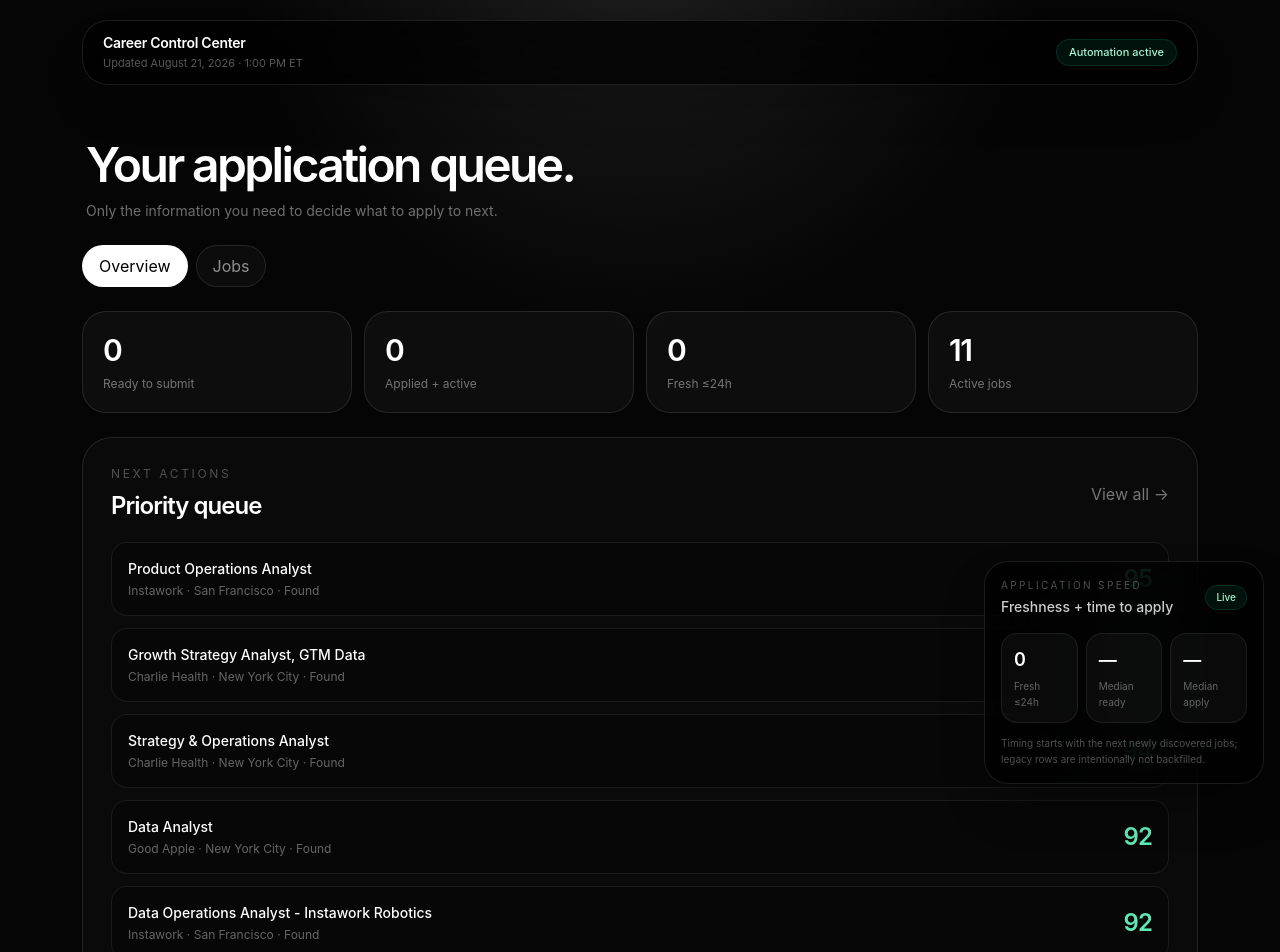
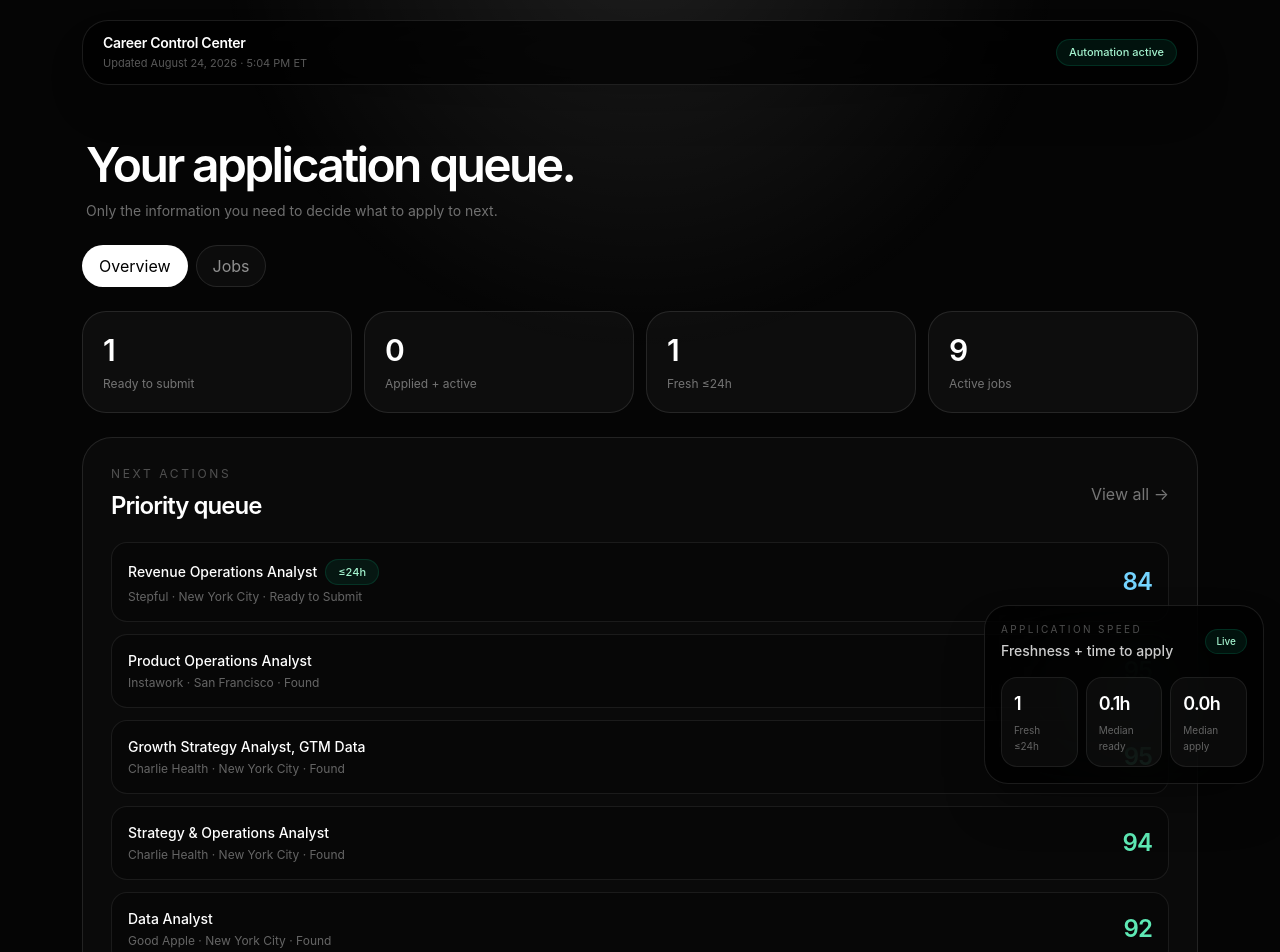
Before and after one commit to micksems/ai-portfolio, a Next.js app: page /job-search in a window 1280 px wide. Shown: the top 952 px of the page. Built offline with nearby package versions, Linux system fonts and the light colour scheme.

Commit message:
Sync audited job search state

```diff
--- a/src/data/jobSearchData.js
+++ b/src/data/jobSearchData.js
@@ -1,6 +1,6 @@
 export const jobSearchData = {
-  updatedAt: "August 21, 2026 · 1:00 PM ET",
-  nextReport: "Tomorrow at 9:00 AM ET",
+  updatedAt: "August 24, 2026 · 5:04 PM ET",
+  nextReport: "August 25, 2026 · 9:00 AM ET",
   recurringReport: "Every day at 9:00 AM ET",
   locations: ["New York City", "San Francisco", "Charlotte"],
   roleFamilies: [
@@ -14,6 +14,76 @@ export const jobSearchData = {
   ],
   jobs: [
     {
+      company: "United Hospital Fund",
+      role: "Data Analyst (SQL Expertise)",
+      location: "New York City",
+      score: 81,
+      status: "Closed",
+      contacts: 2,
+      url: "https://www.indeed.com/viewjob?jk=215e8d1929e98a35",
+      roleFamily: "Analytics / Data",
+      discoverySource: "Indeed",
+    },
+    {
+      company: "Good Apple",
+      role: "Data Analyst",
+      location: "New York City",
+      score: 92,
+      status: "Found",
+      contacts: 0,
+      url: "https://goodapple.applytojob.com/apply/Z8TdorkT0r/Data-Analyst",
+      roleFamily: "Analytics / Data",
+      discoverySource: "Employer ATS",
+      canonicalSource: "Employer ATS",
+    },
+    {
+      company: "Instawork",
+      role: "Data Operations Analyst - Instawork Robotics",
+      location: "San Francisco",
+      score: 92,
+      status: "Found",
+      contacts: 1,
+      url: "https://job-boards.greenhouse.io/instawork/jobs/4620751006",
+      roleFamily: "Analytics / Data",
+      discoverySource: "Greenhouse",
+      canonicalSource: "Employer ATS",
+    },
+    {
+      company: "AvidXchange",
+      role: "Business Insights Analyst I",
+      location: "Charlotte",
+      score: 91,
+      status: "Closed",
+      contacts: 1,
+      url: "https://www.linkedin.com/jobs/view/business-insights-analyst-i-at-avidxchange-inc-4423208846",
+      roleFamily: "Business / Operations",
+      discoverySource: "LinkedIn",
+    },
+    {
+      company: "Walmart / VIZIO",
+      role: "(USA) Data Analyst II",
+      location: "New York City",
+      score: 90,
+      status: "Found",
+      contacts: 1,
+      url: "https://careers.walmart.com/us/en/jobs/R-2504580",
+      roleFamily: "Analytics / Data",
+      discoverySource: "Employer Careers",
+      canonicalSource: "Employer Careers",
+    },
+    {
+      company: "NYC Campaign Finance Board",
+      role: "Data & Metrics Analyst",
+      location: "New York City",
+      score: 87,
+      status: "Found",
+      contacts: 1,
+      url: "https://cityjobs.nyc.gov/job/data-and-metrics-analyst-in-manhattan-jid-44848",
+      roleFamily: "Analytics / Data",
+      discoverySource: "NYC Jobs",
+      canonicalSource: "Public Sector Careers",
+    },
+    {
       company: "Instawork",
       role: "Product Operations Analyst",
       location: "San Francisco",
@@ -21,9 +91,9 @@ export const jobSearchData = {
       status: "Found",
       contacts: 1,
       url: "https://job-boards.greenhouse.io/instawork/jobs/4583589006?gh_src=dd8f22f76us",
-      resume: "",
-      fit: "Excellent early-career Product Operations fit: workflow analysis, analytics, cross-functional execution, AI/automation, and operational problem solving.",
-      risk: "Sponsorship policy remains unverified and must be reviewed before submission.",
+      roleFamily: "Product / Product Operations",
+      discoverySource: "Greenhouse",
+      canonicalSource: "Employer ATS",
     },
     {
       company: "Charlie Health",
@@ -33,9 +103,9 @@ export const jobSearchData = {
       status: "Found",
       contacts: 1,
       url: "https://www.charliehealth.com/careers/corporate?gh_jid=5998559004",
-      resume: "",
-      fit: "Excellent overlap with SQL, analytics, AI tools, low-code automation, KPI work, marketing data, and operations.",
-      risk: "Work authorization and sponsorship requirements still need employer-side confirmation.",
+      roleFamily: "Strategy / Operations",
+      discoverySource: "Employer Careers",
+      canonicalSource: "Employer Careers",
     },
     {
       company: "Charlie Health",
@@ -45,45 +115,9 @@ export const jobSearchData = {
       status: "Found",
       contacts: 1,
       url: "https://www.charliehealth.com/careers/corporate?gh_jid=5997404004",
-      resume: "",
-      fit: "Strong strategy/operations fit built around project coordination, workflow improvement, data analysis, and stakeholder-facing automation work.",
-      risk: "Less direct strategy-title experience than some candidates; resume should lead with analytical project ownership and process improvement.",
-    },
-    {
-      company: "Good Apple",
-      role: "Data Analyst",
-      location: "New York City",
-      score: 92,
-      status: "Found",
-      contacts: 0,
-      url: "https://goodapple.applytojob.com/apply/Z8TdorkT0r/Data-Analyst",
-      resume: "",
-      fit: "Strong analytics fit with SQL, Tableau, campaign measurement, dashboards, and marketing analytics.",
-      risk: "Work authorization and sponsorship answers still require manual confirmation.",
-    },
-    {
-      company: "Instawork",
-      role: "Data Operations Analyst - Instawork Robotics",
-      location: "San Francisco",
-      score: 92,
-      status: "Found",
-      contacts: 1,
-      url: "https://job-boards.greenhouse.io/instawork/jobs/4620751006",
-      resume: "",
-      fit: "Strong overlap with AI data operations, QA, analytics, automation, and cross-functional project work.",
-      risk: "Sponsorship policy not confirmed.",
-    },
-    {
-      company: "AvidXchange",
-      role: "Business Insights Analyst I",
-      location: "Charlotte",
-      score: 91,
-      status: "Found",
-      contacts: 1,
-      url: "https://www.linkedin.com/jobs/view/business-insights-analyst-i-at-avidxchange-inc-4423208846",
-      resume: "",
-      fit: "Strong business analytics fit with SQL, Tableau, CRM, customer analysis, and KPI work.",
-      risk: "Final employer-side application page should be re-verified before submission.",
+      roleFamily: "Strategy / Operations",
+      discoverySource: "Employer Careers",
+      canonicalSource: "Employer Careers",
     },
     {
       company: "Rain",
@@ -93,190 +127,39 @@ export const jobSearchData = {
       status: "Found",
       contacts: 1,
       url: "https://jobs.ashbyhq.com/rain/2a014d5a-c59e-4cac-9fa9-b365991ae27a",
-      resume: "",
-      fit: "Strong implementation fit across requirements gathering, partner onboarding, workflow analysis, project coordination, SQL, CRM, and automation.",
-      risk: "Fintech/payments domain exposure is limited; lead with implementation process, client needs, CRM, and workflow evidence rather than domain claims.",
-    },
-    {
-      company: "Walmart / VIZIO",
-      role: "(USA) Data Analyst II",
-      location: "New York City",
-      score: 90,
-      status: "Found",
-      contacts: 1,
-      url: "https://careers.walmart.com/us/en/jobs/R-2504580",
-      resume: "",
-      fit: "Strong fit for data quality, dashboarding, SQL/Python, stakeholder analysis, and media analytics.",
-      risk: "Title is level II, though the posting allows degree-based qualification.",
+      roleFamily: "Implementation",
+      discoverySource: "Ashby",
+      canonicalSource: "Employer ATS",
     },
     {
       company: "Nen Creative",
       role: "Operations Coordinator",
-      location: "New York City / San Francisco",
+      location: "",
       score: 88,
-      status: "Found",
+      status: "Closed",
       contacts: 1,
       url: "https://jobs.ashbyhq.com/nen-creative/4eccbd19-890a-485c-8e1b-5cf1b0255ed1",
-      resume: "",
-      fit: "Strong early-career operations fit across project coordination, recurring workflows, record management, CRM systems, process documentation, and operational follow-through.",
-      risk: "Direct finance-operations tools such as QuickBooks, Ramp, and Gusto are not verified; emphasize systems discipline and process ownership instead.",
+      roleFamily: "Business / Operations",
+      discoverySource: "Ashby",
+      canonicalSource: "Employer ATS",
     },
     {
-      company: "NYC Campaign Finance Board",
-      role: "Data & Metrics Analyst",
+      company: "Stepful",
+      role: "Revenue Operations Analyst",
       location: "New York City",
-      score: 87,
-      status: "Found",
+      score: 84,
+      status: "Ready to Submit",
       contacts: 1,
-      url: "https://cityjobs.nyc.gov/job/data-and-metrics-analyst-in-manhattan-jid-44848",
-      resume: "",
-      fit: "Strong analytics and reporting fit with Tableau, Python, data cleaning, and decision support.",
-      risk: "Survey-design experience is not currently verified.",
-    },
-    {
-      company: "United Hospital Fund",
-      role: "Data Analyst (SQL Expertise)",
-      location: "New York City",
-      score: 81,
-      status: "Found",
-      contacts: 2,
-      url: "https://www.indeed.com/viewjob?jk=215e8d1929e98a35",
-      resume: "",
-      fit: "Relevant analytics and healthcare-adjacent mission fit.",
-      risk: "Mandatory SQL/cloud/healthcare requirements may be too strong; re-check before pursuing.",
-    },
-  ],
-  outreach: [
-    {
-      company: "Instawork",
-      role: "Product Operations Analyst",
-      name: "Cherish Ruggles",
-      title: "Senior Technical Recruiter",
-      type: "Recruiter",
-      status: "New",
-      linkedin: "https://www.linkedin.com/in/cherish-ruggles-a3307014a",
-    },
-    {
-      company: "Charlie Health",
-      role: "Growth Strategy Analyst, GTM Data",
-      name: "Patrick Finnegan",
-      title: "Director of Growth Strategy, Partnerships",
-      type: "Team Member",
-      status: "New",
-      linkedin: "https://www.linkedin.com/in/patrick-finnegan-mba",
-    },
-    {
-      company: "Charlie Health",
-      role: "Strategy & Operations Analyst",
-      name: "Brendan Ross",
-      title: "Director, Growth Strategy",
-      type: "Team Member",
-      status: "New",
-      linkedin: "https://www.linkedin.com/in/brendan-ross-0a452030",
-    },
-    {
-      company: "Rain",
-      role: "Implementation Specialist",
-      name: "Rain Recruiting Team",
-      title: "Talent Acquisition",
-      type: "Recruiter",
-      status: "New",
-      linkedin: "https://www.linkedin.com/company/rainxyz",
-      email: "recruiting@rain.xyz",
-    },
-    {
-      company: "Nen Creative",
-      role: "Operations Coordinator",
-      name: "Jason Zhu",
-      title: "Cofounder & Managing Partner",
-      type: "Other",
-      status: "New",
-      linkedin: "https://www.linkedin.com/in/jasonlzhu",
-      email: "jason@nencreative.com",
-    },
-    {
-      company: "Instawork",
-      role: "Data Operations Analyst - Instawork Robotics",
-      name: "Cherish Ruggles",
-      title: "Senior Technical Recruiter",
-      type: "Recruiter",
-      status: "New",
-      linkedin: "https://www.linkedin.com/in/cherish-ruggles-a3307014a",
-    },
-    {
-      company: "AvidXchange",
-      role: "Business Insights Analyst I",
-      name: "Jimmy Goose",
-      title: "Talent Acquisition Lead",
-      type: "Recruiter",
-      status: "New",
-      linkedin: "https://www.linkedin.com/in/jimmygoose",
-    },
-    {
-      company: "Walmart / VIZIO",
-      role: "(USA) Data Analyst II",
-      name: "Rich Guinness",
-      title: "Associate Director, Data Licensing",
-      type: "Other",
-      status: "New",
-      linkedin: "https://www.linkedin.com/in/rich-guinness-2129ba66",
-    },
-    {
-      company: "NYC Campaign Finance Board",
-      role: "Data & Metrics Analyst",
-      name: "Allie Swatek",
-      title: "Senior Director of Strategy and Policy",
-      type: "Other",
-      status: "New",
-      linkedin: "https://www.linkedin.com/in/allieswatek",
-    },
-    {
-      company: "United Hospital Fund",
-      role: "Data Analyst (SQL Expertise)",
-      name: "Jatna Rojas",
-      title: "Human Resources & Administrative Professional",
-      type: "Recruiter",
-      status: "New",
-      linkedin: "https://www.linkedin.com/in/jatna-rojas-44359289",
-    },
-    {
-      company: "United Hospital Fund",
-      role: "Data Analyst (SQL Expertise)",
-      name: "Alessandra Taverna-Trani",
-      title: "Managing Director of Medicaid",
-      type: "Hiring Manager",
-      status: "New",
-      linkedin: "https://www.linkedin.com/in/alessandra-taverna-trani-mba-004a0b",
-    },
-  ],
-  reports: [
-    {
-      date: "August 21, 2026",
-      time: "1:00 PM ET",
-      title: "Dashboard synchronization audit",
-      status: "Complete",
-      note: "Detected that the Career Control Center was still showing the August 19 snapshot. The live Sheet was intact, the Daily Job Application Pack had become disabled after its August 20 run, and the recurring workflow was re-enabled. Dashboard data was synchronized to the current tracker state.",
-    },
-    {
-      date: "August 20, 2026",
-      time: "9:07 AM ET",
-      title: "Morning Job Application Pack",
-      status: "Complete",
-      note: "The scheduled workflow ran, but the hosted dashboard snapshot did not advance and the recurring task was later found disabled. No current Job Tracker stage changes were present when audited on August 21.",
-    },
-    {
-      date: "August 19, 2026",
-      time: "1:10 PM ET",
-      title: "Production run - expanded role scope",
-      status: "Complete",
-      note: "Added five qualified roles, five outreach paths, five tailored one-page resumes, and two reviewable Gmail drafts. No applications or outreach were sent.",
-    },
-    {
-      date: "August 22, 2026",
-      time: "9:00 AM ET",
-      title: "Morning Job Application Pack",
-      status: "Scheduled",
-      note: "Recurring daily research, scoring, outreach, resume preparation, tracker sync, dashboard refresh, and written ChatGPT report.",
+      url: "https://jobs.ashbyhq.com/Stepful/b5ffd982-cc32-49d3-a033-c2bf22d69d5b",
+      roleFamily: "Business / Operations",
+      discoverySource: "LinkedIn / Ashby",
+      canonicalSource: "Employer ATS (Ashby)",
+      resumeVariant: "RES-B",
+      firstSeenAt: "August 24, 2026 · 4:52 PM ET",
+      freshness: "≤24h",
+      readyAt: "August 24, 2026 · 4:57 PM ET",
+      hoursToReady: 0.1,
+      hoursToApply: null,
     },
   ],
 };
```
